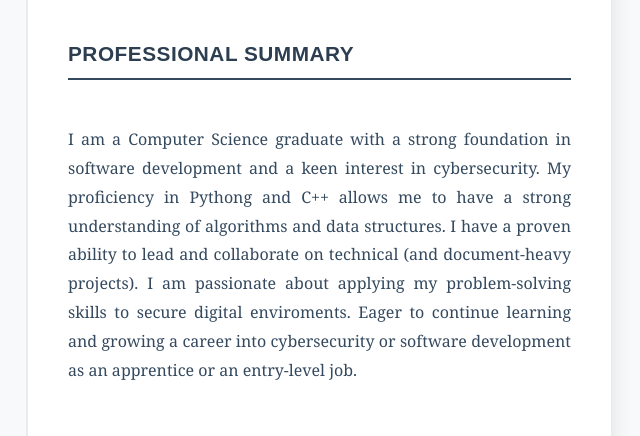
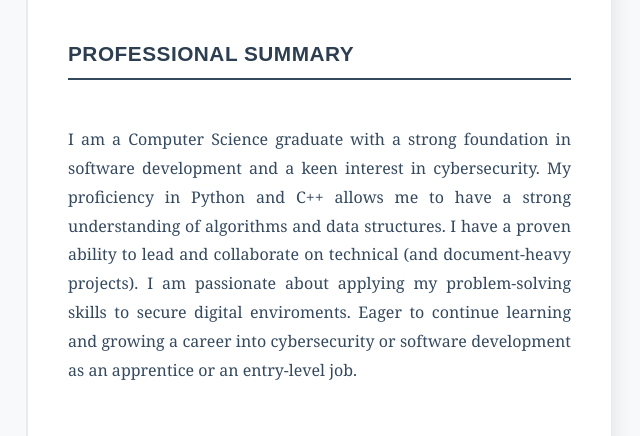
Before and after one commit to meggy-dev/cv-2.github.io, a plain HTML site: page index.html in a window 1280 px wide. Shown: the part 337-773 px from the top of the page, 453-1093 px from the left. Drawn offline with Linux system fonts and the light colour scheme.

Commit message:
spelling mistake fix

```diff
--- a/index.html
+++ b/index.html
@@ -97,7 +97,7 @@
                     <h2 class="section-title">Professional Summary</h2>
                     <div class="summary">
                         I am a Computer Science graduate with a strong foundation in software development and a keen interest
-                        in cybersecurity. My proficiency in Pythong and C++ allows me to have a strong understanding of algorithms
+                        in cybersecurity. My proficiency in Python and C++ allows me to have a strong understanding of algorithms
                         and data structures. I have a proven ability to lead and collaborate on technical (and document-heavy projects).
                         I am passionate about applying my problem-solving skills to secure digital enviroments. Eager to continue learning
                         and growing a career into cybersecurity or software development as an apprentice or an entry-level job.
```
